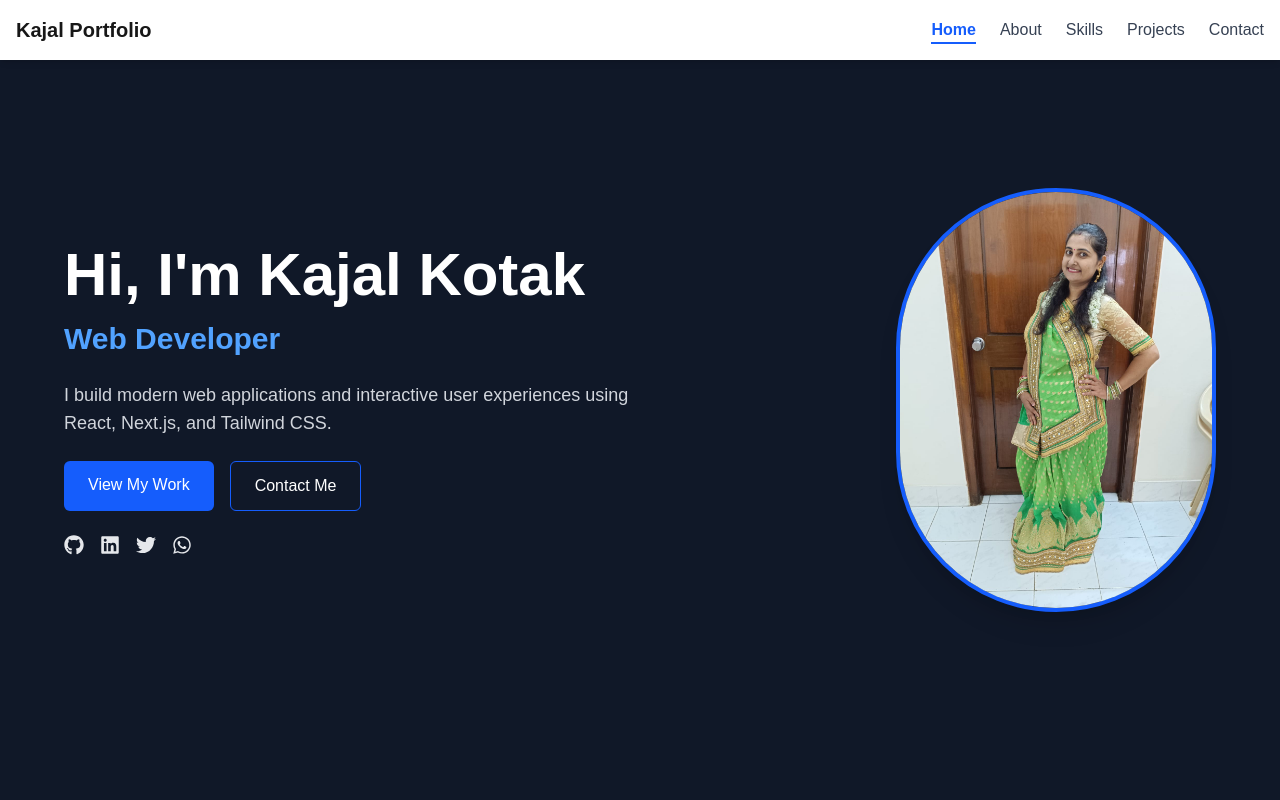
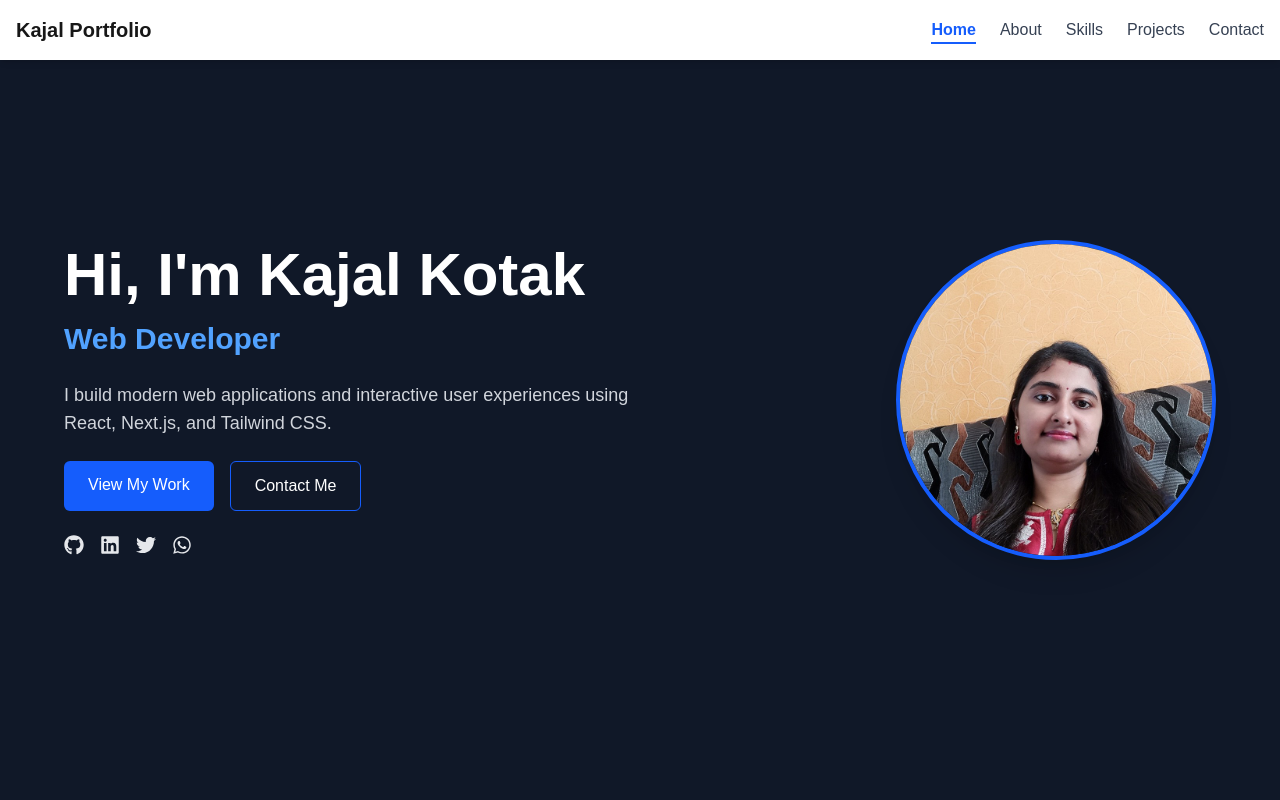
Before and after one commit to kajalkotak/kajal-Latest-portfolio-2025, a Next.js app: page / in a window 1280 px wide. Shown: the top 800 px of the page. Built offline with nearby package versions, Linux system fonts and the light colour scheme.

Commit message:
Change image source from kajal.jpeg to kajal.jpg

```diff
--- a/app/components/Hero.jsx
+++ b/app/components/Hero.jsx
@@ -100,7 +100,7 @@ export default function Hero() {
 
       <div className="md:w-1/2 mt-8 md:mt-0 flex justify-center md:justify-end">
         <Image
-          src="/images/kajal.jpeg"
+          src="/images/kajal.jpg"
           alt="Kajal Kotak"
           width={320}
           height={320}
```
